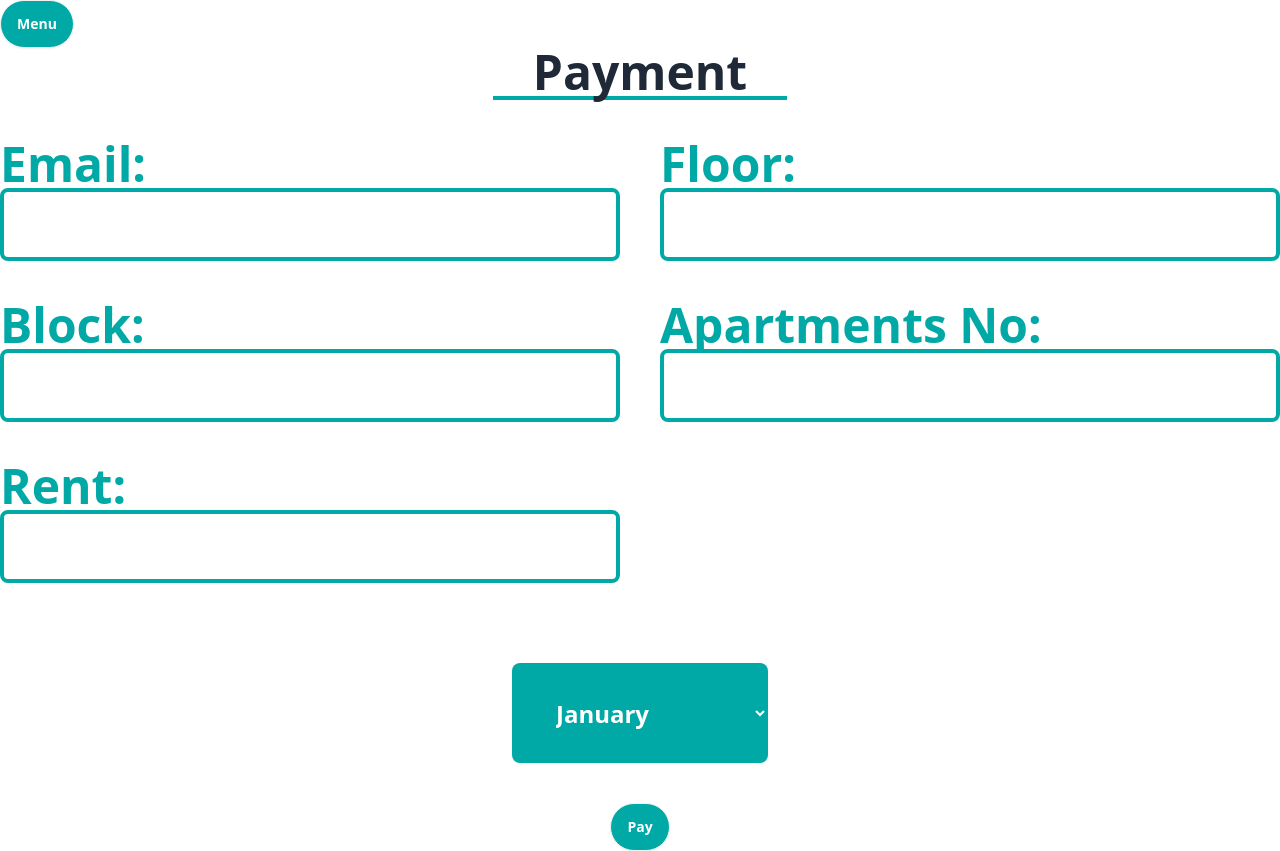
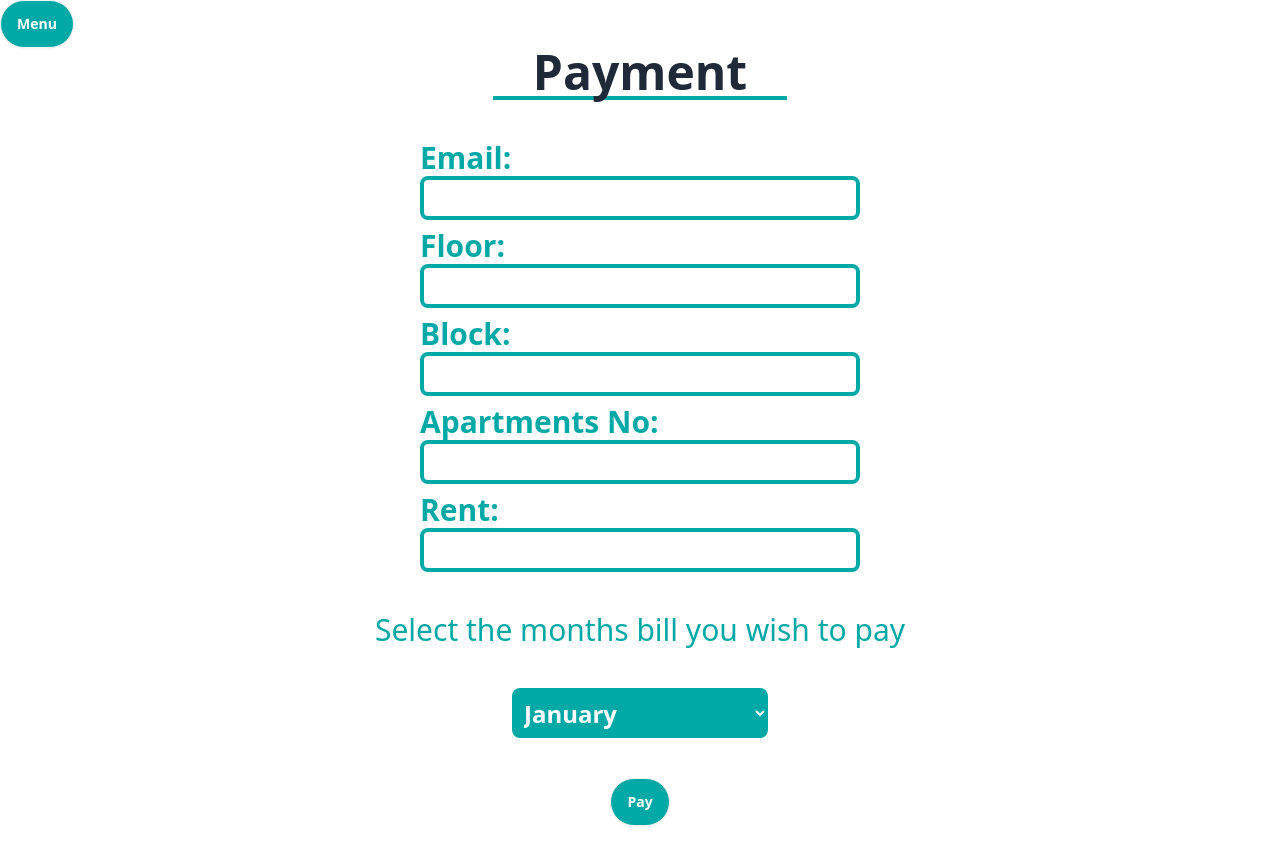
Before and after one commit to Riyaz350/harmony-haven-client, a React (Vite) app: page /dashboard/pay in a window 1280 px wide. After the commit the page ends 826 px from the top, so only its background shows below. Built offline with nearby package versions, Linux system fonts and the light colour scheme; no server answers; sample sign-in values are in the browser's storage.

Commit message:
redesgned payment section

```diff
--- a/src/Layout/DashBoard/DashboardItems/Payment/Pay.jsx
+++ b/src/Layout/DashBoard/DashboardItems/Payment/Pay.jsx
@@ -24,6 +24,8 @@ const Pay = () => {
     }
 
     const {acceptedTime, apartmentId, apartmentNo, blockName, email, floorNo, name, rent, room, status, submissionTime} = agreement
+    const input = 'w-3/4 lg:w-full h-fit border-2 md:border-4 border-[#00a9a5] rounded-lg'
+    const div = "text-xl md:text-3xl  items-center justify-center gap-2"
     return (
         <div>
             <div className="max-w-7xl mx-auto">
@@ -31,32 +33,32 @@ const Pay = () => {
                 <div>
 
 
-                <div className="my-10 lg:grid grid-cols-2 gap-10  flex flex-col  items-center  text-[#00a9a5]">
+                <div className="my-10  gap-2  flex flex-col  items-center  text-[#00a9a5]">
 
 
-                    <div className="text-xl md:text-5xl  items-center justify-center gap-2">
+                    <div className={div}>
                     <h1 className="font-bold">Email: </h1>
-                    <input className="w-3/4 lg:w-full h-fit border-2 md:border-4 border-[#00a9a5] rounded-lg" type="text" readOnly value={email} />
+                    <input className={input} type="text" readOnly value={email} />
 
                     </div>
-                    <div className="text-xl md:text-5xl items-center justify-center gap-2">
+                    <div className={div}>
                     <h1 className="font-bold">Floor: </h1>
-                    <input className="w-3/4 lg:w-full h-fit border-2 md:border-4 border-[#00a9a5] rounded-lg" type="text" readOnly value={floorNo} />
+                    <input className={input} type="text" readOnly value={floorNo} />
 
                     </div>
-                    <div className="text-xl md:text-5xl  items-center justify-center gap-2">
+                    <div className={div}>
                     <h1 className="font-bold">Block: </h1>
-                    <input className="w-3/4 lg:w-full h-fit border-2 md:border-4 border-[#00a9a5] rounded-lg" type="text" readOnly value={blockName} />
+                    <input className={input} type="text" readOnly value={blockName} />
 
                     </div>
-                    <div className="text-xl md:text-5xl items-center justify-center gap-2">
+                    <div className={div}>
                     <h1 className="font-bold">Apartments No: </h1>
-                    <input className="w-3/4 lg:w-full h-fit border-2 md:border-4 border-[#00a9a5] rounded-lg" type="text" readOnly value={apartmentNo} />
+                    <input className={input} type="text" readOnly value={apartmentNo} />
                     </div>
 
-                    <div className="text-xl md:text-5xl  items-center justify-center gap-2">
+                    <div className={div}>
                     <h1 className="font-bold">Rent: </h1>
-                    <input className="w-3/4 lg:w-full h-fit border-2 md:border-4 border-[#00a9a5] rounded-lg" type="text" readOnly value={apartmentNo} />
+                    <input className={input} type="text" readOnly value={rent} />
 
                     </div>
 
@@ -66,8 +68,9 @@ const Pay = () => {
 
 
 
-           <div className="flex flex-col text-center">
-           <select value={monthData} className=' text-xl rounded-lg my-10 md:text-2xl bg-[#00a9a5] text-white font-bold px-10 lg:w-1/5 h-[50px] md:h-[100px] mx-auto' onChange={handleMonth}>
+           <div className="flex flex-col text-center text-[#00a9a5]">
+            <h1 className="text-xl md:text-3xl text-">Select the months bill you wish to pay</h1>
+           <select value={monthData} className=' text-xl rounded-lg my-10 md:text-2xl bg-[#00a9a5] text-white font-bold px-2 lg:w-1/5  md:h-[50px] mx-auto' onChange={handleMonth}>
                 <option value="january">January</option>
                 <option value="february">February</option>
                 <option value="march">March</option>
--- a/src/Layout/DashBoard/DashboardItems/PaymentHistory/PaymentHistory.jsx
+++ b/src/Layout/DashBoard/DashboardItems/PaymentHistory/PaymentHistory.jsx
@@ -2,6 +2,7 @@ import { useContext, useState } from "react";
 import { AuthContext } from "../../../../Provider/AuthProvider";
 import useAxiosSecure from "../../../../Hooks/useAxiosSecure";
 import { useQuery } from "@tanstack/react-query";
+import SubTitle from "../../../../Hooks/SubTitle";
 
 const PaymentHistory = () => {
 
@@ -33,9 +34,9 @@ const PaymentHistory = () => {
         <div className="lg:min-h-screen">
 
         <div className="flex flex-col items-center gap-10">
-            <h1 className="text-4xl text-center mt-10 text-white p-3 rounded-lg bg-[#00a9a5] w-fit mx-auto">Pending agreements</h1>
+            <SubTitle title='Payment History'></SubTitle>
             <form onSubmit={handleSearch} className=' space-y-5 border-2 rounded-lg md:flex flex-col max-w-fit border-[#00a9a5]'  >
-            <input onChange={e=>{setMonthName(e.target.value)}} className='lg:text-2xl border-b-2 w-fit border-[#00a9a5]'  type="text" placeholder={monthName} />
+            <input onChange={e=>{setMonthName(e.target.value)}} className='lg:text-2xl border-b-2  w-fit p-2 border-[#00a9a5] focus:outline-none m-1'  type="text" placeholder={monthName? monthName: 'Search by month'} />
             <button className='btn btnLandLord text-white'>Search</button>
             </form>
         </div>
```
